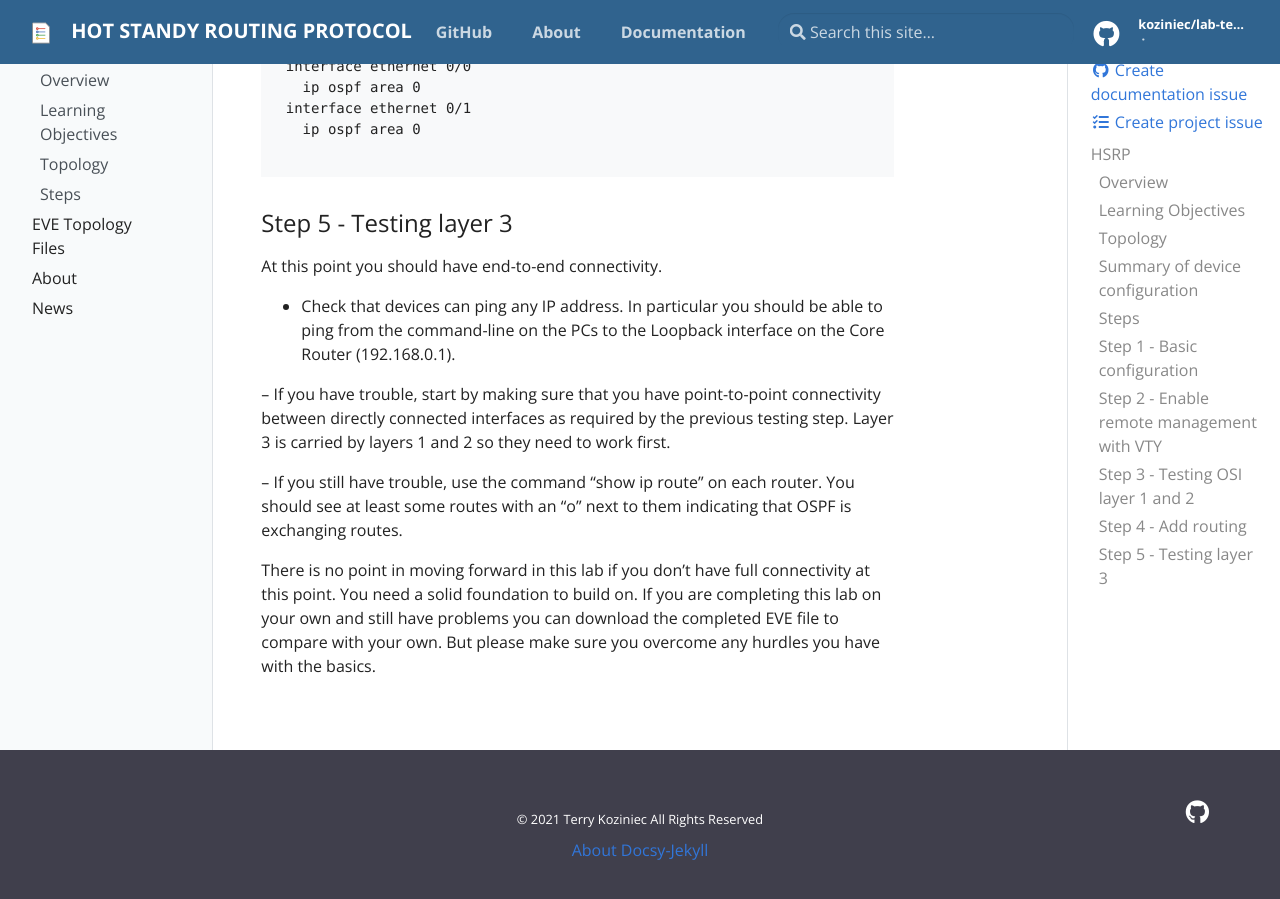
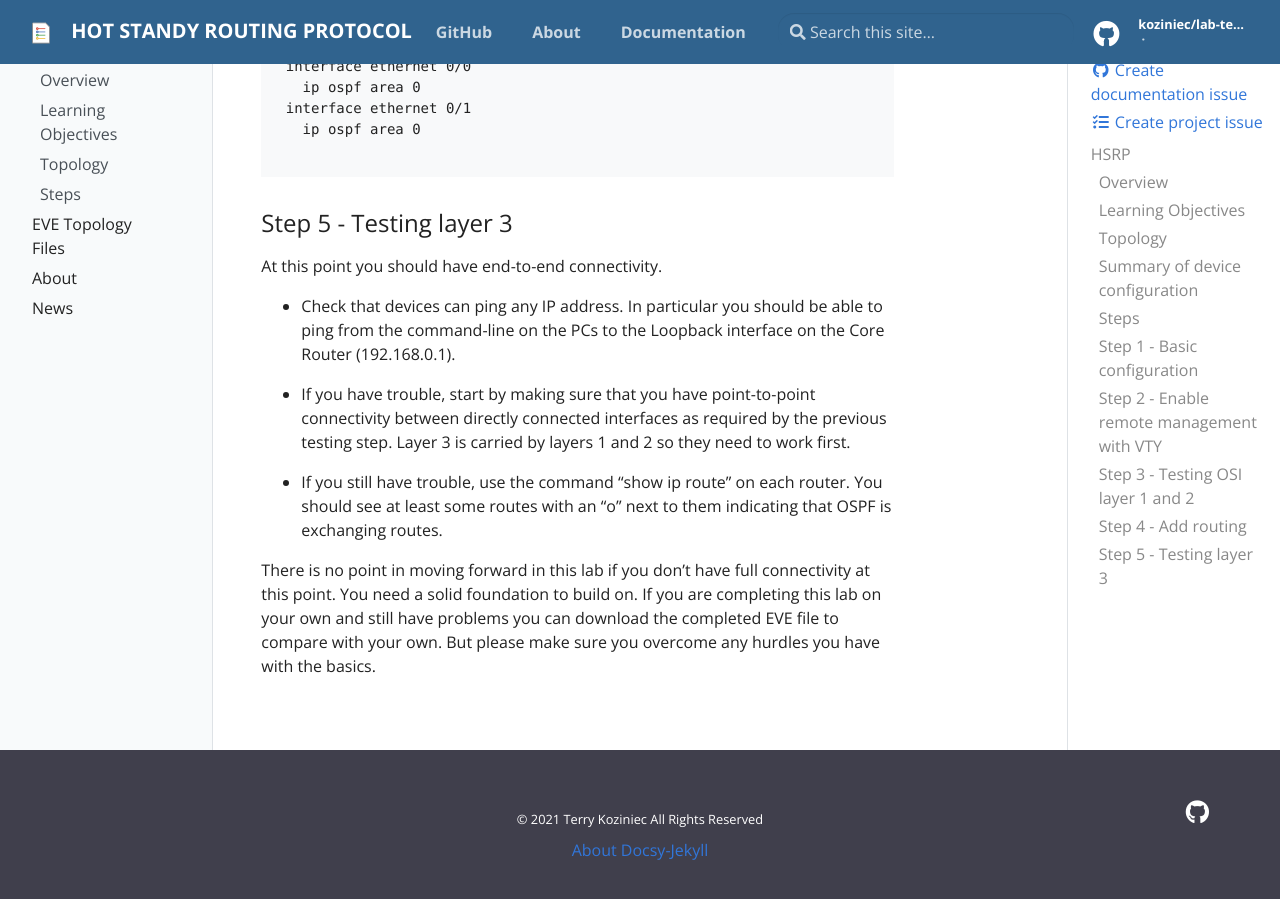
Before and after one commit to koziniec/HSRP, a Jekyll site: the page built from _docs/lab-exercise.md, in a window 1280 px wide and 900 px high, scrolled down 3363 px. Built offline with Jekyll 4.4.1, drawn with Linux system fonts in a browser that asks for light colours.

```diff
--- a/_docs/lab-exercise.md
+++ b/_docs/lab-exercise.md
@@ -98,8 +98,8 @@ At this point you should have end-to-end connectivity.
 
 - Check that devices can ping any IP address. In particular you should be able to ping from the command-line on the PCs to the Loopback interface on the Core Router (192.168.0.1).
 
--- If you have trouble, start by making sure that you have point-to-point connectivity between directly connected interfaces as required by the previous testing step. Layer 3 is carried by layers 1 and 2 so they need to work first.
+ - If you have trouble, start by making sure that you have point-to-point connectivity between directly connected interfaces as required by the previous testing step. Layer 3 is carried by layers 1 and 2 so they need to work first.
 
--- If you still have trouble, use the command "show ip route" on each router. You should see at least some routes with an "o" next to them indicating that OSPF is exchanging routes.
+ - If you still have trouble, use the command "show ip route" on each router. You should see at least some routes with an "o" next to them indicating that OSPF is exchanging routes.
 
 There is no point in moving forward in this lab if you don't have full connectivity at this point. You need a solid foundation to build on. If you are completing this lab on your own and still have problems you can download the completed EVE file to compare with your own. But please make sure you overcome any hurdles you have with the basics.
```
